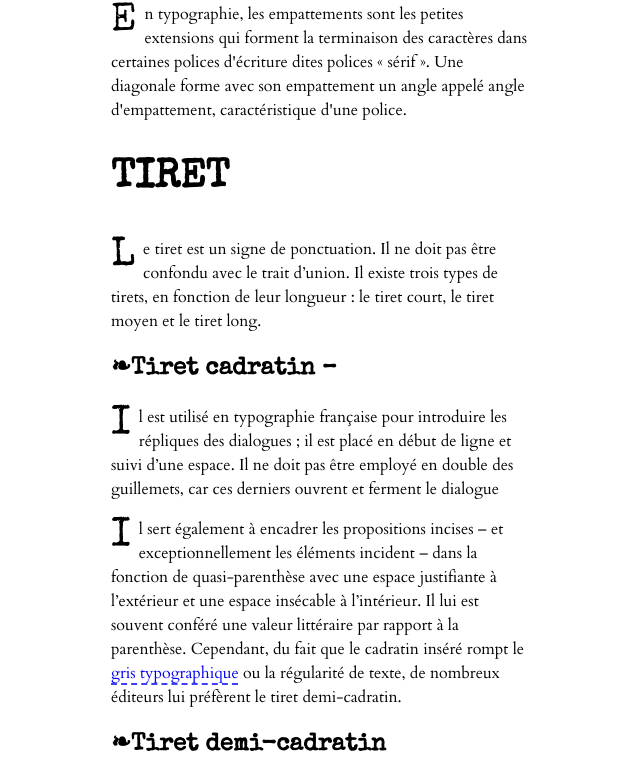
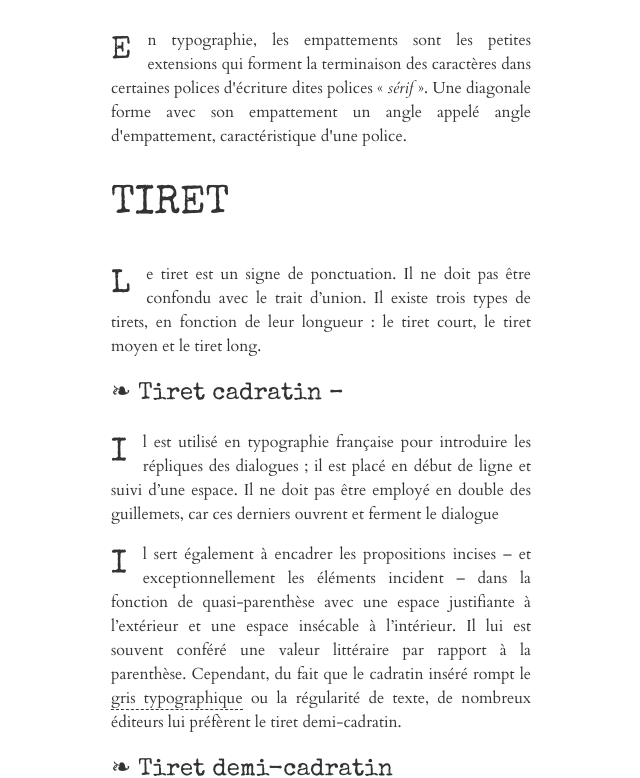
Before and after one commit to BriceBZH/projet_typographie, a plain HTML site: page index.html in a window 1280 px wide. Shown: the part 591-1369 px from the top of the page, without its empty margins (319-959 px from the left). Drawn offline with Linux system fonts and the light colour scheme.

Commit message:
correction

```diff
--- a/index.html
+++ b/index.html
@@ -1,81 +1,86 @@
 <!DOCTYPE html>
 <html lang="fr">
+
 <head>
-	<meta charset="utf-8">
 	<title>Typographie</title>
-	<meta name="description" content="">
+	<meta charset="utf-8" />
 	<link rel="stylesheet" href="styles/normalize.css">
 	<link rel="stylesheet" href="styles/theme.css">
 </head>
+
 <body>
 	<header class="header">
 		<h1>Typographie</h1>
 		<blockquote lang="en">
-            <p class="small white-space-normal">Learn how to see. Realize that everythingconnects to everything else.</p>
+			<p>Learn how to see.<br>Realize that everything<br>connects to everything else.</p>
 			<cite>Leonardo da Vinci</cite>
 		</blockquote>
-        <p>La typographie – souvent abrégé en typo – désigne les différents procédés de composition et d’impression utilisant des caractères et des formes en relief, ainsi que l’art et la manière d’utiliser les différents types de caractères dans un but esthétique et pratique.</p>
+		<p>La typographie – souvent abrégé en <em>typo</em> – désigne les différents procédés de composition et d’impression utilisant des caractères et des formes en relief, ainsi que l’art et la manière d’utiliser les différents types de caractères dans un but esthétique et pratique.</p>
 	</header>
-	<main class="main">
+
+	<main>
+
 		<article>
 			<h2>Empattement</h2>
-            <p>En typographie, les empattements sont les petites extensions qui forment la terminaison des caractères dans certaines polices d'écriture dites polices « sérif ». Une diagonale forme avec son empattement un angle appelé angle d'empattement, caractéristique d'une police.</p>
+			<p>En typographie, les empattements sont les petites extensions qui forment la terminaison des caractères dans certaines polices d'écriture dites polices « <em>sérif</em> ». Une diagonale forme avec son empattement un angle appelé angle d'empattement, caractéristique d'une police.</p>
 		</article>
 
 		<article>
 			<h2>Tiret</h2>
-            <p>Le tiret est un signe de ponctuation. Il ne doit pas être confondu avec le trait d’union. Il existe trois types de tirets, en fonction de leur longueur : le tiret court, le tiret moyen et le tiret long.</p>
+			<p> Le tiret est un signe de ponctuation. Il ne doit pas être confondu avec le trait d’union. Il existe trois types de tirets, en fonction de leur longueur : le tiret court, le tiret moyen et le tiret long. </p>
 			<h3>Tiret cadratin –</h3>
 			<p>Il est utilisé en typographie française pour introduire les répliques des dialogues ; il est placé en début de ligne et suivi d’une espace. Il ne doit pas être employé en double des guillemets, car ces derniers ouvrent et ferment le dialogue</p>
-            <p>Il sert également à encadrer les propositions incises – et exceptionnellement les éléments incident – dans la fonction de quasi-parenthèse avec une espace justifiante à l’extérieur et une espace insécable à l’intérieur. Il lui est souvent conféré une valeur littéraire par rapport à la parenthèse. Cependant, du fait que le cadratin inséré rompt le <a href="https://fr.wikipedia.org/wiki/Gris_typographique">gris typographique</a> ou la régularité de texte, de nombreux éditeurs lui préfèrent le tiret demi-cadratin.</p>
+			<p> Il sert également à encadrer les propositions incises – et exceptionnellement les éléments incident – dans la fonction de quasi-parenthèse avec une espace justifiante à l’extérieur et une espace insécable à l’intérieur. Il lui est souvent conféré une valeur littéraire par rapport à la parenthèse. Cependant, du fait que le cadratin inséré rompt le <a href="http://fr.wikipedia.org/wiki/Gris_typographique">gris typographique</a> ou la régularité de texte, de nombreux éditeurs lui préfèrent le tiret demi-cadratin. </p>
 			<h3>Tiret demi-cadratin</h3>
-            <p>Le tiret « demi-cadratin » ou « demi-tiret » est utilisé pour lister les énumérations, ainsi que pour séparer les intervalles – délimité par deux espaces fines insécables – surtout dans la typographie anglaise, et dans la française lorsque les bornes de l’intervalle sont composées.</p>
-            <p>Celui-ci est aussi utilisé en typographie française pour introduire les répliques des dialogues ; il est placé en début de ligne et suivi d’une espace. Il ne doit pas être employé en double des guillemets, car ces derniers ouvrent et ferment le dialogue.</p>
+			<p> Le tiret « demi-cadratin » ou « demi-tiret » est utilisé pour lister les énumérations, ainsi que pour séparer les intervalles – délimité par deux espaces fines insécables – surtout dans la typographie anglaise, et dans la française lorsque les bornes de l’intervalle sont composées. </p>
+			<p> Celui-ci est aussi utilisé en typographie française pour introduire les répliques des dialogues ; il est placé en début de ligne et suivi d’une espace. Il ne doit pas être employé en double des guillemets, car ces derniers ouvrent et ferment le dialogue. </p>
 			<h3>Tiret court</h3>
 			<p>Le tiret court correspond principalement au trait d’union, mais avec quelques subtilités</p>
 		</article>
 
 		<article>
 			<h2>Césures</h2>
-            <p>En typographie et en orthographe, la coupure de mot, parfois appelée aussi césure, est l'opération qui consiste à couper par un tiret en fin de ligne un mot qui n’entrerait pas dans la justification. Cette coupure obéit à des règles bien précises qui varient d'une langue à l'autre. La plupart des logiciels de traitement de texte et de mise en page comportent un tel programme de césure.</p>
+			<p>En typographie et en orthographe, la coupure de mot, parfois appelée aussi <em>césure</em>, est l'opération qui consiste à couper par un tiret en fin de ligne un mot qui n’entrerait pas dans la justification. Cette coupure <strong>obéit à des règles bien précises</strong> qui varient d'une langue à l'autre. La plupart des logiciels de traitement de texte et de mise en page comportent un tel programme de césure. </p>
 		</article>
 
 		<article>
-            <h2>Veuves & orphelines</h2>
-            <p>En typographie, une ligne veuve est la dernière ligne d'un paragraphe apparaissant isolée en haut d'une page, et une orpheline est la première ligne d'un paragraphe apparaissant isolée en bas d'une page. On essaye généralement d'éviter l'apparition des veuves et des orphelines dans un texte typographié, sauf bien sûr dans la composition des dialogues ou des vers.</p>
-            <p>On utilise souvent une formule mnémotechnique pour les différencier : Une orpheline n'a pas de passé, une veuve n'a pas d'avenir (l'orpheline est la première ligne d'un paragraphe, et la veuve la dernière). On peut aussi se souvenir que dans l’expression « Veuves et orphelines », la veuve est en premier (donc haut de page), l’orpheline en second (donc bas de page).</p>
+			<h2>Veuves &amp; orphelines</h2>
+			<p>En typographie, une ligne veuve est la dernière ligne d'un paragraphe apparaissant isolée en haut d'une page, et une orpheline est la première ligne d'un paragraphe apparaissant isolée en bas d'une page. On essaye généralement d'éviter l'apparition des veuves et des orphelines dans un texte typographié, sauf bien sûr dans la composition des dialogues ou des vers. </p>
+			<p>On utilise souvent une formule mnémotechnique pour les différencier : <q>Une orpheline n'a pas de passé, une veuve n'a pas d'avenir</q> (l'orpheline est la première ligne d'un paragraphe, et la veuve la dernière). On peut aussi se souvenir que dans l’expression « Veuves et orphelines », la veuve est en premier (donc haut de page), l’orpheline en second (donc bas de page). </p>
 		</article>
 
 		<article>
 			<h2>Lettrines</h2>
-            <p>Une lettrine est une lettre initiale majuscule décorée placée en tête d'un texte et occupant une hauteursupérieure à la ligne courante. Les autres lettres du premier mot sont généralement en petitescapitales.
-            <p>Comme lettre ornée, elle commence et décore une inscription, un paragraphe ou un chapitre d'ouvrage. Lesmoines du Moyen Âge cultivaient l'art de la lettrine dans leurs enluminures. Avec l'invention de l'imprimerie, lalettrine est devenue un ornement typographique. Elle peut provenir d’une vignette conçue à cet effet oud’un caractère plus grand de la même police d'écriture ou d’une autre sorte.</p>
+			<p>Une lettrine est une lettre initiale majuscule décorée placée en tête d'un texte et occupant une hauteursupérieure à la ligne courante. Les autres lettres du premier mot sont généralement en petitescapitales.</p>
+			<p>Comme lettre ornée, elle commence et décore une inscription, un paragraphe ou un chapitre d'ouvrage. Lesmoines du Moyen Âge cultivaient l'art de la lettrine dans leurs <ahref="fr.wikipedia.org/wiki/Enluminure">enluminures</a>. Avec l'invention de l'imprimerie, lalettrine est devenue un ornement typographique. Elle peut provenir d’une vignette conçue à cet effet oud’un caractère plus grand de la même police d'écriture ou d’une autre sorte.</p>
 		</article>
 
 		<article>
 			<h2>Le Français et la typographie</h2>
-            <p>En France, la typographie est encadrée par des règles regroupées dans le Lexique des règlestypographiques en usage à l’Imprimerie nationale édité par l’Imprimerie nationale, ou leCode typographique édité par la Chambre typographique, réactualisé chaque année.</p>
-            <p>D’une manière similaire, les typographes suisses romands utilisent le Guide du typographe. EnBelgique, c’est l’Institut belge de normalisation qui détient les documents officiels. Ces différentscodes sont parfois contradictoires.
+			<p>En France, la typographie est encadrée par des règles regroupées dans <em>le Lexique des règlestypographiques en usage à l’Imprimerie nationale</em> édité par l’Imprimerie nationale, ou <em>leCode typographique</em> édité par la Chambre typographique, réactualisé chaque année.</p>
+			<p>D’une manière similaire, les typographes suisses romands utilisent le <em>Guide du typographe</em>. EnBelgique, c’est l’Institut belge de normalisation qui détient les documents officiels. Ces différentscodes sont parfois contradictoires.</p>
 		</article>
 
 		<article>
 			<h2>Capitale accentuée</h2>
-            <p>Le code rappelle que le français est une langue accentuée et que la « tolérance », à l’époque desmachines à écrire à rouleau, de ne pas accentuer les capitales, n’a aucune raison de s’étendre à latypographie : en français, les capitales doivent être accentuées lorsque la policedispose du caractère approprié. La plupart des polices utilisées en informatique comportent de telsaccents, les fontes typographiques également.</p>
+			<p>Le code rappelle que le français est une langue accentuée et que la « tolérance », à l’époque desmachines à écrire à rouleau, de ne pas accentuer les capitales, n’a aucune raison de s’étendre à latypographie : en français, <strong>les capitales doivent être accentuées</strong> lorsque la policedispose du caractère approprié. La plupart des polices utilisées en informatique comportent de telsaccents, les fontes typographiques également.</p>
 		</article>
 
-        <article>
+		<article lang="en">
 			<h2>The long s</h2>
-            <p>The long, medial, or descending s (ſ) is a form of the minuscule letter s, which was formerly used wheres occurred in the middle or at the beginning of a word (e.g “ſinfulneſs”“sinfulness”). The modern letterform was called the terminal, round, or short s.</p>
+			<p>The long, medial, or descending s (ſ) is a form of the minuscule letter s, which was formerly used where<em>s</em> occurred in the middle or at the beginning of a word (e.g “<em>ſinfulneſs</em>”“<em>sinfulness</em>”). The modern letterform was called the terminal, round, or short s.</p>
 		</article>
+	</main>
 
-	</main>
 	<footer class="footer">
-	    <blockquote lang="en">
+		<blockquote>
 			<p>Il semble que la perfection soit atteinte, non quand il n'y a plus rien à ajouter mais quand il n'y aplus rien à retrancher</p>
 			<cite>Antoine de Saint-Exupéry</cite>
 		</blockquote>
-        <p>Source : <a href="https://fr.wikipedia.org/wiki/Wikip%C3%A9dia:Accueil_principal">Wikipedia</a></p>
-        <p class="pictos_fin">❦❦❦</p>
+		<p>Source : <a href="http://fr.wikipedia.org/wiki/Typographie">Wikipedia</a></p>
+		<p class="end">❦❦❦</p>
 	</footer>
+
 </body>
+
 </html>
--- a/styles/theme.css
+++ b/styles/theme.css
@@ -1,104 +1,169 @@
+/* ********************************************************
+FONTS
+******************************************************** */
+
+/* Police personnalisée pour les titres
+ * Ici on utilise une version basique avec un seul format
+ * pour aller en douceur */
 @font-face {
-	font-family: 'cardo';
-	src: url('../fonts/cardo/cardo-bold.woff') format('woff');
+	font-family: "SpecialElite";
+	/* caniuse.com/woff */
+	src: url(../fonts/specialelite/SpecialElite.woff) format("woff");
+	/* Il est primordial de bien préciser la bonne graisse
+	 * pour un rendu professionnel, attention aux faux gras */
+	font-weight: 400;
+	/* Et également le bon style, attention au faux italiques */
+	font-style: normal;
+}
+
+/* Autre famille de polices, "Cardo", disposant de plusieurs fontes :
+ *
+ * "Cardo" est une police de caractère
+ * "Cardo italic" est une fonte, "Cardo Bold" également
+ */
+@font-face {
+	font-family: "Cardo";
+	src: url(../fonts/cardo/cardo-regular.woff) format("woff");
+	font-weight: 400;
+	font-style: normal;
+}
+/* Si on ne précisait pas le chemin de la font "italic"
+ * l’utilisation de ce style ferait un faux italique : berk !
+ * Notez l’apparence du z en version italic et comparez
+ * en commentant la déclaration ci-dessous
+ */
+@font-face {
+	font-family: "Cardo";
+	src: url(../fonts/cardo/cardo-italic.woff) format("woff");
+	font-weight: 400;
+	/* Indispensable */
+	font-style: italic;
+}
+@font-face {
+	font-family: "Cardo";
+	src: url(../fonts/cardo/cardo-bold.woff) format("woff");
+	/* Indispensable */
 	font-weight: bold;
 	font-style: normal;
 }
-@font-face {
-	font-family: 'cardo';
-	src: url('../fonts/cardo/cardo-italic.woff') format('woff');
-	font-weight: normal;
-	font-style: italic;
+
+/* ********************************************************
+GENERALITES
+******************************************************** */
+
+body {
+	/* On centre le site sur une petite largeur
+	 * de manière à avoir des lignes pas trop longues */
+	max-width: 420px;
+	margin: 0 auto;
+	/* Par défaut les lignes auront une hauteur de 1 fois
+	 * et demi la taille de police.
+	 * Notez bien l’absence d’unité */
+	line-height: 1.5;
+	font-family: "Cardo", serif;
+	color: #333;
 }
-@font-face {
-	font-family: 'cardo';
-	src: url('../fonts/cardo/cardo-regular.woff') format('woff');
-	font-weight: normal;
-	font-style: normal;
+h1,
+h2,
+h3 {
+	font-family: "SpecialElite", sans-serif;
 }
-@font-face {
-	font-family: 'specialelite';
-	src: url('../fonts/specialelite/SpecialElite.woff') format('woff');
-	font-weight: normal;
-	font-style: normal;
-}
-html {
-    font-size: 16px;
-}
-body {
-    max-width: 420px;
-	margin-left:auto;
-	margin-right:auto;
-    line-height: 1.5;
-    font-family: 'cardo';
-}
-main p:first-letter {
-    font-family: 'specialelite';
-    float: left;
-    font-size: 2.5em;
-    line-height: 1;
-    margin-right: 0.2em;
-}
-h1, h2, h3 {
-    font-family: 'specialelite';
-}
-h1, h2 {
+h1{
+	font-weight: 400;
+	font-size: 4em;
+	line-height: 2;
+	/* On ne met pas de texte en majuscule dans le HTML :
+	 * il s’agit de présentation = de CSS */
 	text-transform: uppercase;
 }
-h1 {
-    font-size: 4em;
-    line-height: 2;
-}
 h2 {
+	font-weight: normal;
 	font-size: 2.5em;
 	line-height: 1.2;
+	text-transform: uppercase;
 }
 h3 {
+	font-weight: normal;
 	font-size: 1.5em;
 	line-height: 1;
 }
+/* Petite fleuron pour habiller les titres secondaires */
+h3::before {
+	content: "❧ ";
+}
+/* Styles des liens par défaut */
+a {
+	color: #333;
+	text-decoration: none;
+	/* On remplace le soulignement par une bordure */
+	border-bottom: 1px dashed;
+}
+p {
+	/* Attention au texte justifié sur le web !
+	 * Bien utiliser le plugin Hyphenator ou
+	 * contrôler chaque texte sur-mesure */
+	text-align: justify;
+}
 
-h3::before {
-    content: '❧';
+/* ********************************************************
+CITATIONS
+******************************************************** */
+
+
+/* BlockQuotes */
+blockquote {
+	font-size: 1.2em;
+	font-style: italic;
 }
 blockquote p::before {
-    content: '« ';
+	content: "« ";
 }
 blockquote p::after {
-    content: ' »';
+	content: " »";
 }
-blockquote {
-    font-style:italic;
-    background-color:red;
+blockquote cite {
+	font-size: .8em;
+	font-style: normal;
 }
-cite {
-    font-style:normal;
-    display: block;
-    margin-left: auto;
-    margin-right: auto
+
+/* Quotes */
+q {
+	font-style: italic;
+	quotes: "« " " »";
 }
-.main {
-    border-top: 1px;
-    border-bottom: 1px;
-    border-left: 0px;
-    border-right: 0px;
-    border-color: black;
-    border-style: solid;
+
+/* ********************************************************
+HEADER
+******************************************************** */
+
+.header {
+	text-align: center;
+	border-bottom: 1px solid;
 }
-.pictos_fin {
-    text-align:center;
+
+/* ********************************************************
+MAIN
+******************************************************** */
+
+article p:first-letter {
+	margin-right: 0.5em;
+	font-size: 2em;
+	font-weight: 400;
+	font-family: "SpecialElite", sans-serif;
+	float: left;
+	color: #333;
+}
+
+/* ********************************************************
+FOOTER
+******************************************************** */
+
+.footer {
+	text-align: center;
+	border-top: 1px solid;
+}
+.end {
+	text-align: center;
 	font-size: 3em;
+	line-height: 3em;
 }
-a {
-    text-decoration-style: dashed;
-    text-underline-offset: 0.4em;
-}
-a:visited {
-    color: black;
-}
-.white-space-normal {
-	white-space: normal;
-}
-.small {
-	width: 173px;
-}
```
Lines whose indentation alone changed are shown as unchanged.
